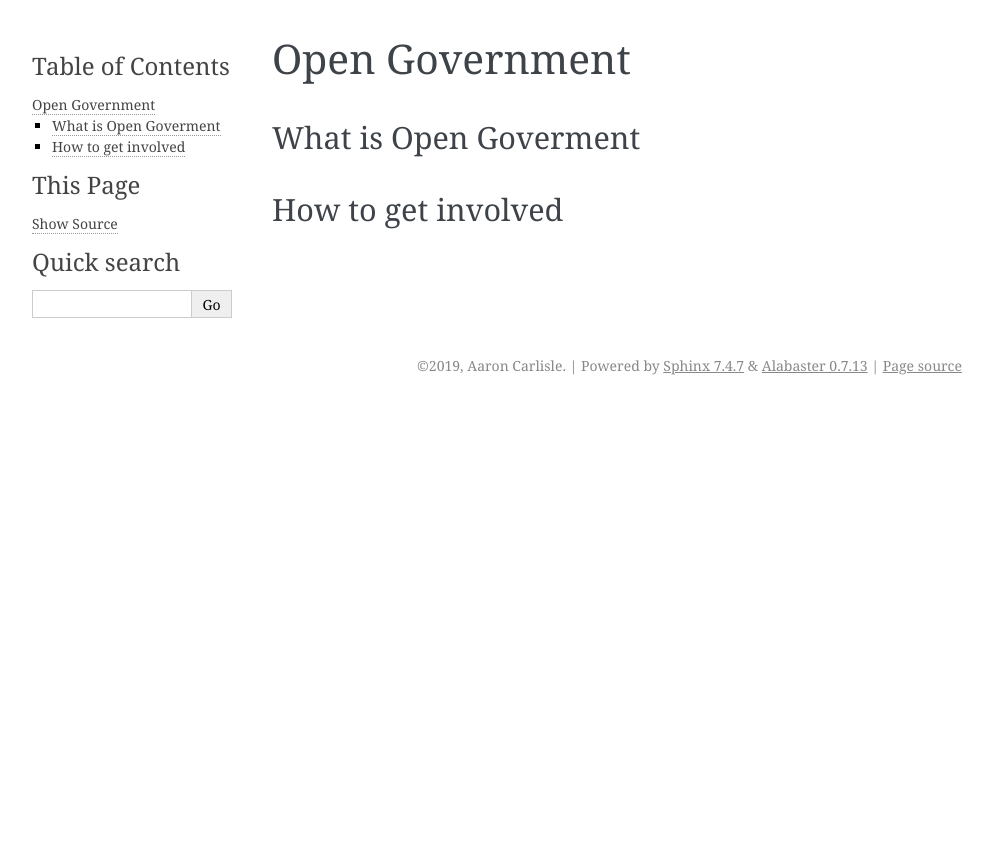
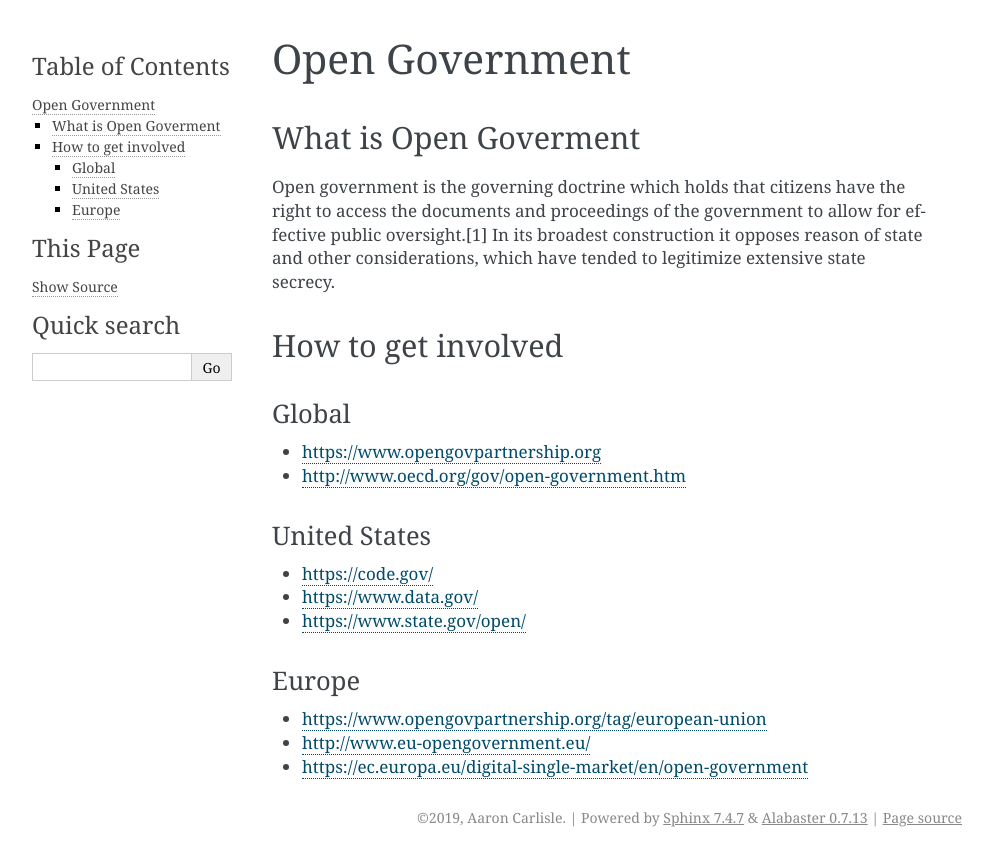
Before and after one commit to Blendify/open-culture, a Sphinx documentation site: the page built from source/open_government.rst, in a window 1280 px wide. Shown: the top 866 px of the page, without its empty margins (148-1141 px from the left). Built offline with Sphinx 7.4.7, drawn with Linux system fonts in a browser that asks for light colours.

Commit message:
Update open_government.rst

```diff
--- a/source/open_government.rst
+++ b/source/open_government.rst
@@ -6,5 +6,27 @@ Open Government
 What is Open Goverment
 ======================
 
+Open government is the governing doctrine which holds that citizens have the right to access the documents and proceedings of the government to allow for effective public oversight.[1] In its broadest construction it opposes reason of state and other considerations, which have tended to legitimize extensive state secrecy.
+
 How to get involved
 ===================
+
+Global
+------
+
+- https://www.opengovpartnership.org
+- http://www.oecd.org/gov/open-government.htm
+
+United States
+-------------
+
+- https://code.gov/
+- https://www.data.gov/
+- https://www.state.gov/open/
+
+Europe
+------
+
+- https://www.opengovpartnership.org/tag/european-union
+- http://www.eu-opengovernment.eu/
+- https://ec.europa.eu/digital-single-market/en/open-government
```
